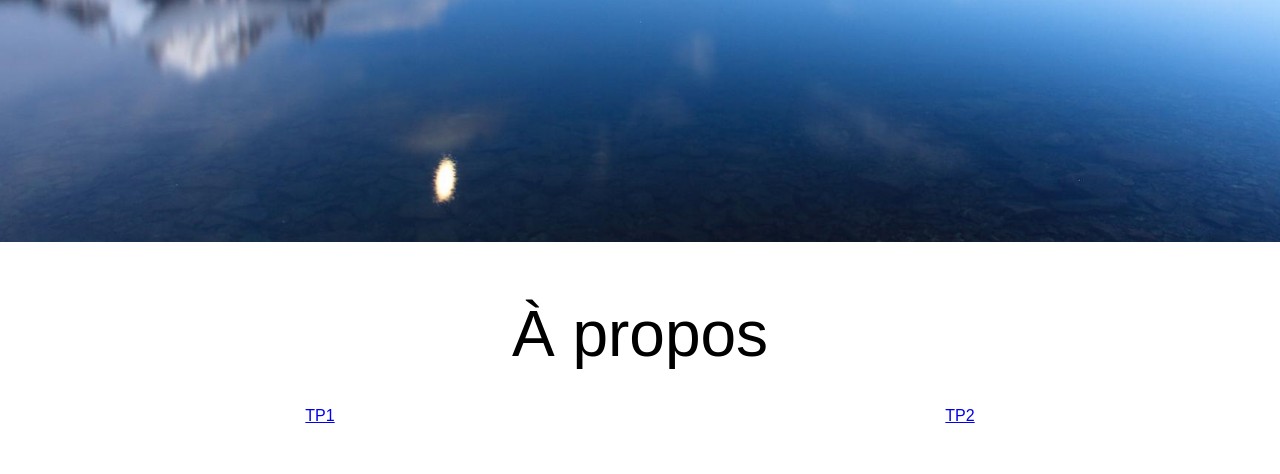
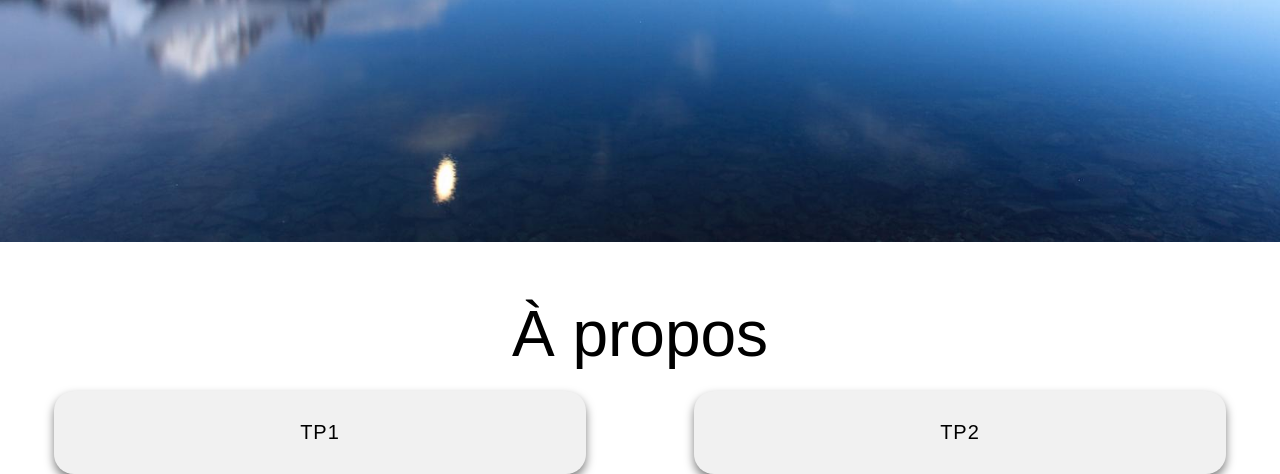
Before and after one commit to Arthur-Keller/Arthur-Keller.github.io, a plain HTML site: page cours/Bash/PresCoursBash.html in a window 1280 px wide. Shown: the part 558-1032 px from the top of the page. Before the commit the page ends 999 px from the top, so only its background shows below. Drawn offline with Linux system fonts and the light colour scheme.

Commit message:
Petite modif de style

```diff
--- a/cours/Bash/PresCoursBash.html
+++ b/cours/Bash/PresCoursBash.html
@@ -53,8 +53,8 @@
                     <p class="title">À propos</p>
                 </div>
                 <div class="explication">
-                    <a href="./tp1/ReponseTp1.html"><p>TP1</p></a>
-                    <a href="./tp2/ReponseTp2.html"><p>TP2</p></a>
+                    <a href="./tp1/ReponseTp1.html" class="button button-link"><p>TP1</p></a>
+                    <a href="./tp2/ReponseTp2.html" class="button button-link"><p>TP2</p></a>
                 </div>
             </section>
     </body>
```
Also changed, not shown: cours/PresCours.html (+2 -2 lines).
